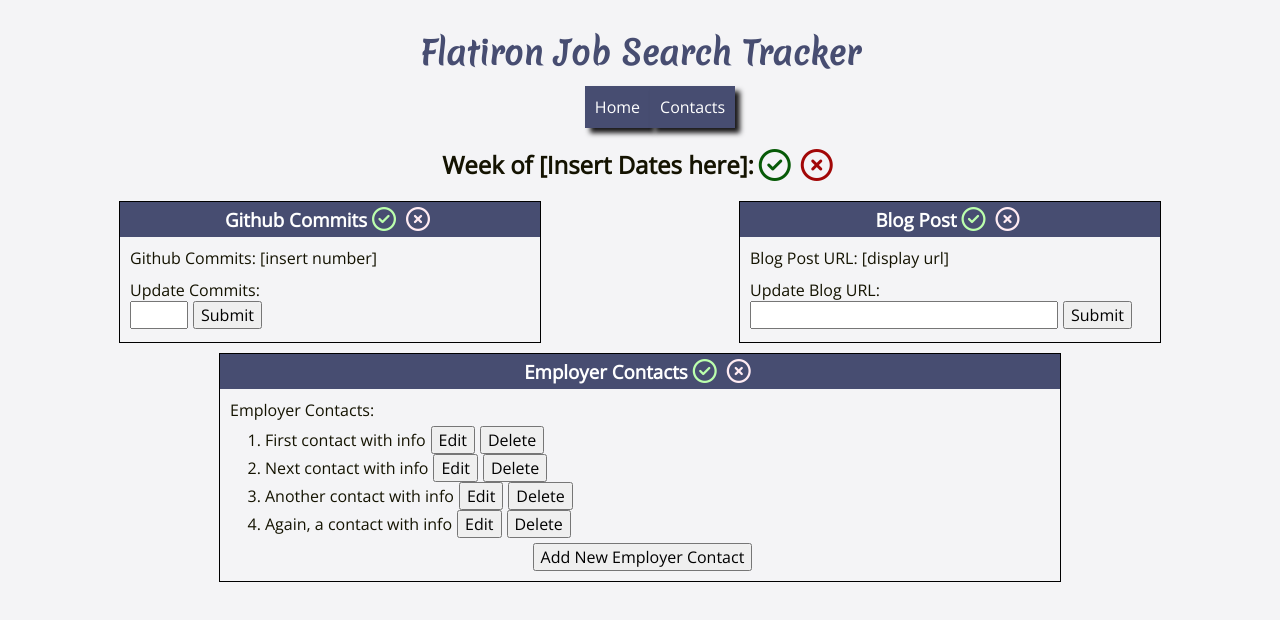
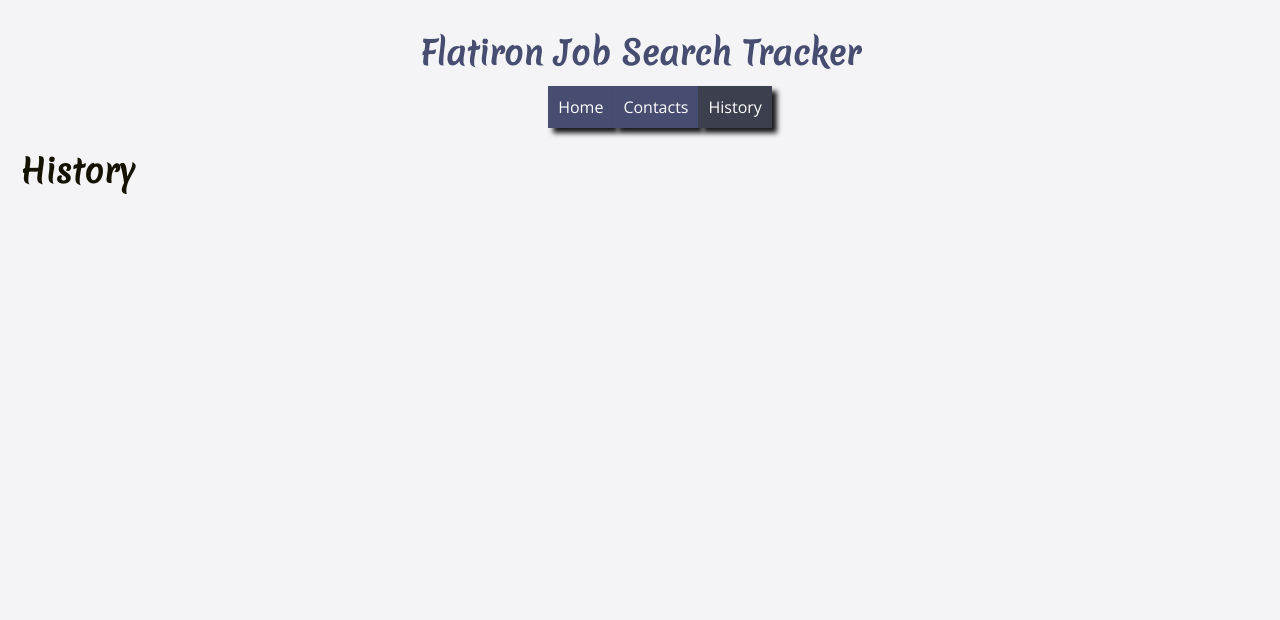
Before and after one commit to brownjer3/flatiron-job-search-tracker-frontend, a React (Create React App) app: page /history in a window 1280 px wide. Shown: the top 620 px of the page. Built offline with nearby package versions, Linux system fonts and the light colour scheme.

Commit message:
Set up HistoryContainer with relevant links

```diff
--- a/src/App.js
+++ b/src/App.js
@@ -3,6 +3,7 @@
 import HomeContainer from "./home/HomeContainer";
 import HeaderContainer from "./header/HeaderContainer";
 import ContactsContainer from "./contacts/ContactsContainer";
+import HistoryContainer from "./history/HistoryContainer";
 
 class App extends Component {
   render() {
@@ -14,10 +15,10 @@
             <Route path="/contacts">
               <ContactsContainer />
             </Route>
+            <Route path="/history">
+              <HistoryContainer />
+            </Route>
             {/* <Route path="">
-              <Container />
-            </Route>
-            <Route path="">
               <Container />
             </Route> */}
             <Route path="/">
--- a/src/header/Navigation.js
+++ b/src/header/Navigation.js
@@ -11,6 +11,9 @@
           <NavLink to="/contacts" activeClassName="active-link">
             Contacts
           </NavLink>
+          <NavLink to="/history" activeClassName="active-link">
+            History
+          </NavLink>
         </li>
       </ul>
     </nav>
--- /dev/null
+++ b/src/history/HistoryContainer.js
@@ -0,0 +1,11 @@
+import React, { Component } from "react";
+
+export default class HistoryContainer extends Component {
+  render() {
+    return (
+      <div id="history-container">
+        <h1>History</h1>
+      </div>
+    );
+  }
+}
```
